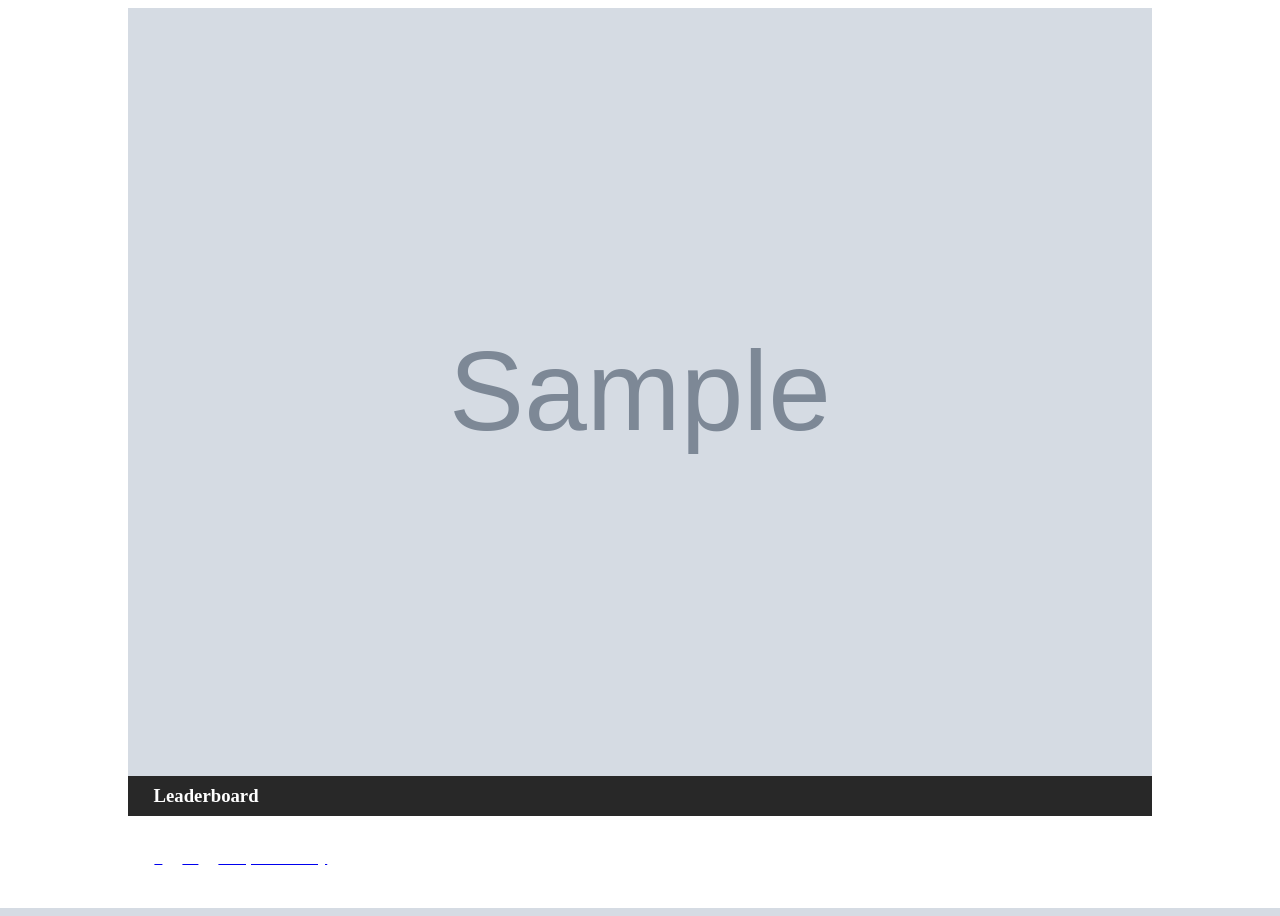
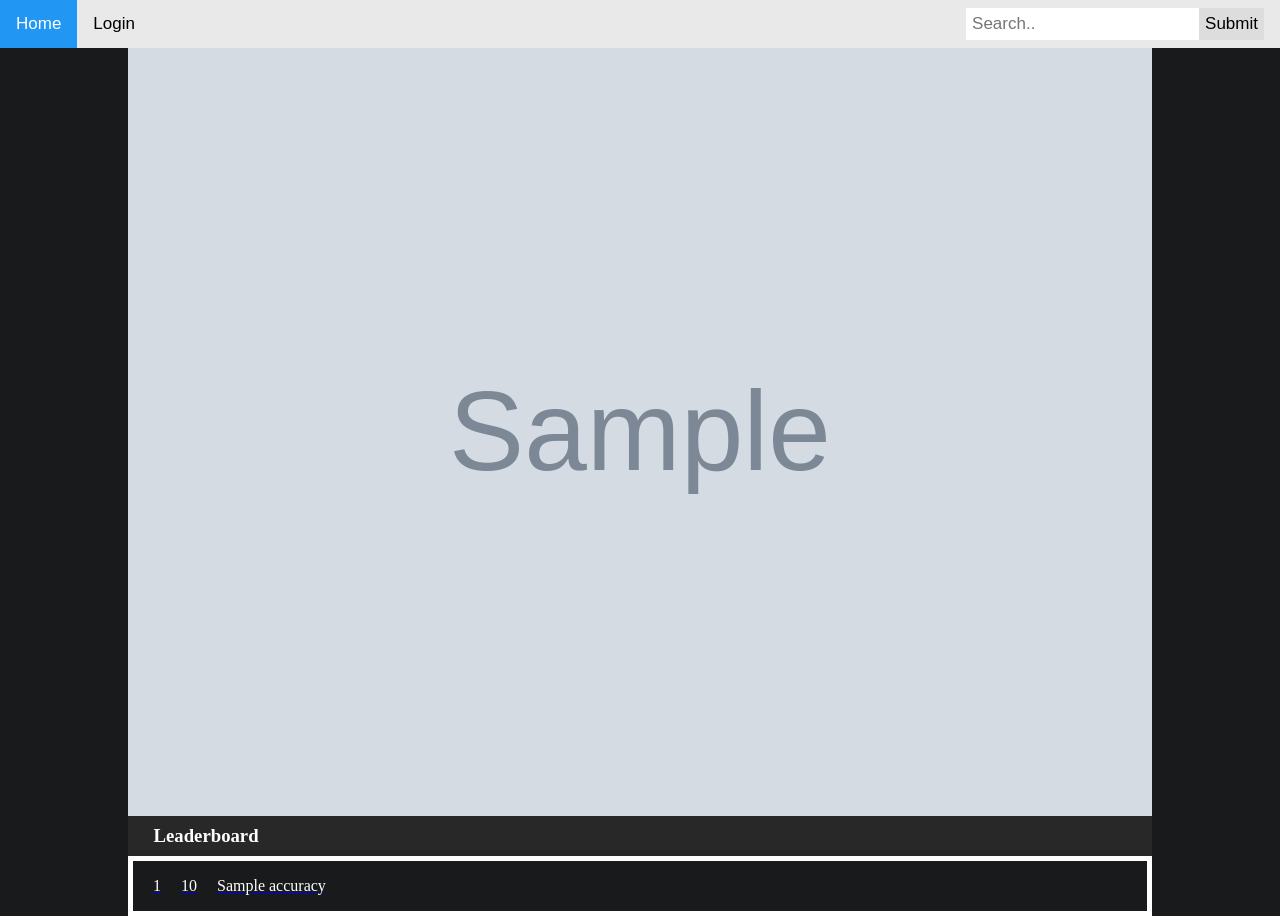
Before and after one commit to Dalciop/sniper, a Flask app: template templates/bounty.html in a window 1280 px wide. Run offline with Flask 2, Linux system fonts and the light colour scheme; the template is opened without the code that fills it: most values are stand-ins (such as "Sample title", 1, 10 or a date in 2020); grey boxes marked "Sample" are stand-in pictures; parts of the project's set-up code (start-up, migrations or seed data) failed here and were passed over; some web fonts are replaced.

Commit message:
homepage, search, bugfix

```diff
--- a/app.py
+++ b/app.py
@@ -1,7 +1,6 @@
-from asyncio import get_event_loop, sleep
 from datetime import datetime
 from json import dump, dumps, load, loads
-from flask import Flask, Response, render_template, redirect, request, session
+from flask import Flask, Response, flash, render_template, redirect, request, session, url_for
 from requests import post, get
 from PIL import Image, ImageFont, ImageDraw, ImageFilter, ImageEnhance
 
@@ -11,7 +10,7 @@ app.secret_key = "secret key"
 
 API_URL = 'https://osu.ppy.sh/api/v2'
 TOKEN_URL = 'https://osu.ppy.sh/oauth/token'
-OAUTH_URL = 'https://osu.ppy.sh/oauth/authorize?scope=public&response_type=code&redirect_uri=http://127.0.0.1/authorise&client_id=15818'
+OAUTH_URL = 'https://osu.ppy.sh/oauth/authorize?scope=public&response_type=code&redirect_uri=https://bdb0-185-157-14-201.eu.ngrok.io/authorise&client_id=15818'
 
 with open('db.json', 'r+') as file:
     db = load(file)
@@ -24,8 +23,8 @@ class Endpoint:
     def get_user_scores_all(bid: int, user: int): return f'{API_URL}/beatmaps/{bid}/scores/users/{user}/all'
     def get_user_best_score(bid: int, user: int): return f'{API_URL}/beatmaps/{bid}/scores/users/{user}'
     def get_own_data(): return f'{API_URL}/me'
-    def get_user_data(uid): return f'{API_URL}/users/{uid}'
-    def get_beatmap(bid): return f'{API_URL}/beatmaps/{bid}'
+    def get_user_data(uid: int): return f'{API_URL}/users/{uid}'
+    def get_beatmap(bid: int): return f'{API_URL}/beatmaps/{bid}'
 
 class Headers:
     def headers(token):
@@ -52,7 +51,7 @@ class RequestData:
         'client_secret': application['client_secret'],
         'code': code,
         'grant_type': 'authorization_code',
-        'redirect_uri': 'http://127.0.0.1/authorise'
+        'redirect_uri': 'https://bdb0-185-157-14-201.eu.ngrok.io/authorise'
     }
     def RefreshOAuth(refresh_token, access_token):
         return {
@@ -85,7 +84,7 @@ class Token:
             dump(db, file, indent = 4)
             return r
 
-class Parsers:
+class Converter:
     def Accuracy(acc):
         if acc == 1:
             return '100%'
@@ -102,7 +101,7 @@ def check_scores(bid):
                 i=dumps(i)
                 for i in loads(i).get('participants'):
                     r = get_data(Endpoint.get_user_best_score(bid, i['uid']), Token.get_NoOAuth(), params = {'mode': 'osu'}).get('score')
-                    scores.append({'accuracy': Parsers.Accuracy(r['accuracy']), 'date': r['created_at'], 'score': r['score'], 'rank': r['rank'], 'uid': r['user_id'], 'username': r['user']['username'], 'perfect': r['perfect'], 'score_url': f'https://osu.ppy.sh/scores/osu/{r["best_id"]}'})
+                    scores.append({'accuracy': Converter.Accuracy(r['accuracy']), 'date': r['created_at'], 'score': r['score'], 'rank': r['rank'], 'uid': r['user_id'], 'username': r['user']['username'], 'perfect': r['perfect'], 'score_url': f'https://osu.ppy.sh/scores/osu/{r["best_id"]}'})
     scores = sorted(scores, key=lambda d: d['score'], reverse=True)
     return scores
 
@@ -113,7 +112,7 @@ def get_data(eurl, token, params=None):
     return response.json()
 
 def process_cover(cover):
-    r = get(cover['cover_url'])
+    r = get(cover['banner_url'])
     with open(f'./static/cover/{cover["bid"]}.jpg', 'wb') as f:
         f.write(r.content)
     font75 = ImageFont.truetype("./static/fonts/Modern_Sans_Light.otf", 75)
@@ -128,7 +127,19 @@ def process_cover(cover):
 
 @app.route('/')
 def index():
-    return render_template("index.html")
+    with open('db.json', 'r+') as file:
+        db = load(file)
+        bounty = []
+        query = request.args.get('search')
+        if query != None:
+            for i in db.get('bounty'):
+                if query.lower() in i['artist'].lower() or query.lower() in i['tags'].lower() or query.lower() in i['version'].lower() or query.lower() in i['creator'].lower() or query.lower() in i['title'].lower() or query in str(i['bid']) or query.lower() in i['burl'].lower():
+                    bounty.append(i)
+        else:
+            for i in db.get('bounty'):
+                bounty.append(i)
+
+    return render_template("index.html", bounty=loads(dumps(bounty)))
 
 @app.route('/score')
 def score():
@@ -148,6 +159,10 @@ def me():
             return r
     return redirect(OAUTH_URL)
 
+@app.route('/login')
+def login():
+    return f'<a href="{OAUTH_URL}">Login</a>'
+
 @app.route('/authorise')
 def authorise():
     code = request.args.get('code')
@@ -161,19 +176,24 @@ def authorise():
             if int(i['uid']) == int(uid):
                 i['access_token'] = token_OAuth['access_token']
                 i['refresh_token'] = token_OAuth['refresh_token']
+                file.seek(0)
+                dump(db, file, indent = 4)
                 return redirect('/me')
         db["users"].append({"access_token": token_OAuth.get('access_token'), "refresh_token": token_OAuth.get("refresh_token"), "uid": uid})
         file.seek(0)
         dump(db, file, indent = 4)
-        return redirect('/me')
+        return redirect('/')
 
 @app.route('/beatmap/<int:bid>')
 def beatmap(bid):
     return get_data(Endpoint.get_beatmap(bid), Token.get_NoOAuth())
 
+@app.route('/userscore/<int:uid>/<int:bid>')
+def shit(bid, uid):
+    return get_data(Endpoint.get_user_best_score(bid, uid), Token.get_NoOAuth())
+
 @app.route('/bounty/<int:bid>')
 def bounty(bid):
-    action = request.args.get('accept')
     with open('db.json', 'r+') as file:
         db = load(file)
         bounty = []
@@ -181,27 +201,34 @@ def bounty(bid):
         beatmap = []
         scores = []
         on_rankings = False
+
+        action = request.args.get('accept')
+        error = request.args.get('error')
+
         for i in db['bounty']:
             if i['bid'] == bid:
+                if session['uid']:
+                    participants = i.get('participants')
+                    for j in participants:
+                        if j['uid'] == session['uid']:
+                            on_rankings = False
                 if bool(action) == True:
-                    if session['uid']:
-                        participants = i.get('participants')
-                        for j in participants:
-                            if j['uid'] == session['uid']:
-                                on_rankings = True
-                        if on_rankings != True:
+                    if on_rankings == False:
+                        response = get_data(Endpoint.get_user_best_score(2862287, 9667334), Token.get_NoOAuth())
+                        if 'error' not in response:
                             participants.append({'uid': session['uid']})
                             file.seek(0)
                             dump(db, file, indent = 4)
                             return redirect(f'/bounty/{bid}')
-                    else:
-                        return redirect(OAUTH_URL)
-                scores = check_scores(bid)
-                author_data = get_data(Endpoint.get_user_data(i['uid']), Token.get_NoOAuth(), params={'key': 'id'})
-                author.append({'avatar_url': author_data['avatar_url'], 'username': author_data['username']})
-                bounty.append({'date': i['date'], 'bmode': i['bmode'], "burl": i['burl']})
-                beatmap.append({'cover': f'/static/cover/{bid}.jpg'})
-                return render_template('bounty.html', author=loads(dumps(author)), bounty=loads(dumps(bounty)), beatmap=loads(dumps(beatmap)), scores=loads(dumps(scores)), on_rankings=on_rankings, bid=bid)
+                        else:
+                            return redirect(f'/bounty/{bid}?error=1')
+                else:
+                    scores = check_scores(bid)
+                    author_data = get_data(Endpoint.get_user_data(i['uid']), Token.get_NoOAuth(), params={'key': 'id'})
+                    author.append({'avatar_url': author_data['avatar_url'], 'username': author_data['username']})
+                    bounty.append({'date': i['date'], 'bmode': i['bmode'], "burl": i['burl']})
+                    beatmap.append({'cover': f'/static/cover/{bid}.jpg'})
+                    return render_template('bounty.html', author=loads(dumps(author)), bounty=loads(dumps(bounty)), beatmap=loads(dumps(beatmap)), scores=loads(dumps(scores)), on_rankings=on_rankings, bid=bid, error=error)
         return redirect("/")
 
 @app.route('/make-bounty', methods=['GET', 'POST'])
@@ -220,13 +247,22 @@ def makebounty():
                 uid = int(request.args.get('uid'))
                 bmode = burl.split("#")[1].split('/')[0]
                 beatmap_data = get_data(Endpoint.get_beatmap(bid), Token.get_NoOAuth())
-                cover = {'artist': beatmap_data['beatmapset']['artist'],
+                bounty = {'artist': beatmap_data['beatmapset']['artist'],
                         'title': beatmap_data['beatmapset']['title'],
                         'version': beatmap_data['version'],
                         'bid': bid,
-                        'cover_url': beatmap_data['beatmapset']['covers']['cover@2x']}
-                process_cover(cover)
-                db["bounty"].append({"burl": burl, "bid": bid, "bmode": bmode, "uid": uid, "date": date, 'participants': [{'uid': uid}]})
+                        'burl': burl,
+                        "bmode": bmode,
+                        "uid": uid,
+                        "date": date,
+                        'tags': beatmap_data['beatmapset']['tags'],
+                        'banner_url': beatmap_data['beatmapset']['covers']['cover@2x'],
+                        'cover_url': beatmap_data['beatmapset']['covers']['list@2x'],
+                        'creator': beatmap_data['beatmapset']['creator'],
+                        'participants': [{'uid': uid}]
+                    }
+                process_cover(bounty)
+                db["bounty"].append(bounty)
                 file.seek(0)
                 dump(db, file, indent = 4)
             return redirect(f'/bounty/{bid}')
--- a/static/base.css
+++ b/static/base.css
@@ -0,0 +1,77 @@
+* {box-sizing: border-box;}
+
+body {
+  margin: 0;
+  font-family: Arial, Helvetica, sans-serif;
+  background-color: rgb(25, 26, 28);
+}
+
+.topnav {
+  overflow: hidden;
+  max-height:48px;
+  background-color: #e9e9e9;
+}
+
+.topnav a {
+  float: left;
+  display: block;
+  color: black;
+  text-align: center;
+  padding: 14px 16px;
+  text-decoration: none;
+  font-size: 17px;
+}
+
+.topnav a:hover {
+  background-color: #ddd;
+  color: black;
+}
+
+.topnav a.active {
+  background-color: #2196F3;
+  color: white;
+}
+
+.topnav .search-container {
+  float: right;
+}
+
+.topnav input[type=text] {
+  padding: 6px;
+  margin-top: 8px;
+  font-size: 17px;
+  border: none;
+}
+
+.topnav .search-container button, .topnav .search-container select {
+  float: right;
+  padding: 6px;
+  margin-top: 8px;
+  margin-right: 16px;
+  background: #ddd;
+  font-size: 17px;
+  border: none;
+  cursor: pointer;
+}
+
+.topnav .search-container button:hover {
+  background: #ccc;
+}
+
+@media screen and (max-width: 600px) {
+    .topnav{max-height:244px;}
+  .topnav .search-container {
+    float: none;
+  }
+  .topnav a, .topnav input[type=text], .topnav .search-container button, .topnav .search-container select {
+    float: none;
+    display: block;
+    text-align: left;
+    width: 100%;
+    margin: 0;
+    padding: 14px;
+  }
+  .topnav input[type=text] {
+    border: 1px solid #ccc;
+  }
+}
--- a/static/bounty.css
+++ b/static/bounty.css
@@ -23,21 +23,33 @@
     font-family: Modern_Sans;
 }
 
-.filler button {
+.filler a {
+    float: right;
+    background-color: #2196F3;
+    color: white;
+    text-align: center;
+    padding: 14px 16px;
+    text-decoration: none;
+    font-size: 17px;
     font-family: Modern_Sans;
-    margin-left: 60vw
+}
+
+.filler a:hover {
+    background-color: #ddd;
+    color: black;
+    font-family: Modern_Sans;
 }
 
 .scores {
-    border: 0.5vw solid white;
+    border: 5px solid white;
     display: block;
     margin-left: auto;
     margin-right: auto;
-    width: 79vw;
+    width: 80vw;
 }
 
 .score {
-    min-height: 5vh;
+    height: 50px;
     display: flex;
     align-items: center;
     color: white;
--- a/templates/base.html
+++ b/templates/base.html
@@ -1,9 +1,33 @@
 <html>
     <head>
         <link rel="stylesheet" href="/static/base.css">
+        <meta name="viewport" content="width=device-width, initial-scale=1">
         {% block head %}{% endblock %}
     </head>
     <body>
-        <div id="content">{% block content %}{% endblock %}</div>
+        <div class="topnav">
+            <a class="active" href="/">Home</a>
+            {% if session['access_token'] %}
+              <a href="/me">Profile</a>
+              <a href="/make-bounty">Bounty</a>
+            {% endif %}
+            {% if not session['access_token'] %}
+              <a href="https://osu.ppy.sh/oauth/authorize?scope=public&response_type=code&redirect_uri=https://bdb0-185-157-14-201.eu.ngrok.io/authorise&client_id=15818">Login</a>
+            {% endif %}
+            <div class="search-container">
+              <form action="/">
+
+                <input type="text" placeholder="Search.." name="search">
+                <button type="submit">Submit</button>
+                <!-- <select id="cars" name="cars">
+                  <option value="volvo">Volvo</option>
+                  <option value="saab">Saab</option>
+                  <option value="fiat">Fiat</option>
+                  <option value="audi">Audi</option>
+                </select> -->
+              </form>
+            </div>
+          </div>
+        <div class="content">{% block content %}{% endblock %}</div>
     </body>
 </html>
--- a/templates/bounty.html
+++ b/templates/bounty.html
@@ -11,8 +11,8 @@
     <div class="filler">
         <h3>Leaderboard</h3>
         {% if session['uid']%}
-            {% if on_ranking == False %}
-                <button onclick="window.location='/bounty/{{bid}}?accept=1';">Join Rankings!</button>
+            {% if on_rankings == False %}
+                <a href="/bounty/{{bid}}?accept=1">Join Rankings!</a>
             {% endif %}
         {% endif %}
     </div>
```
Also changed, not shown: static/index.css (+51 -0 lines), templates/index.html (+11 -1 lines), 1 other file.
